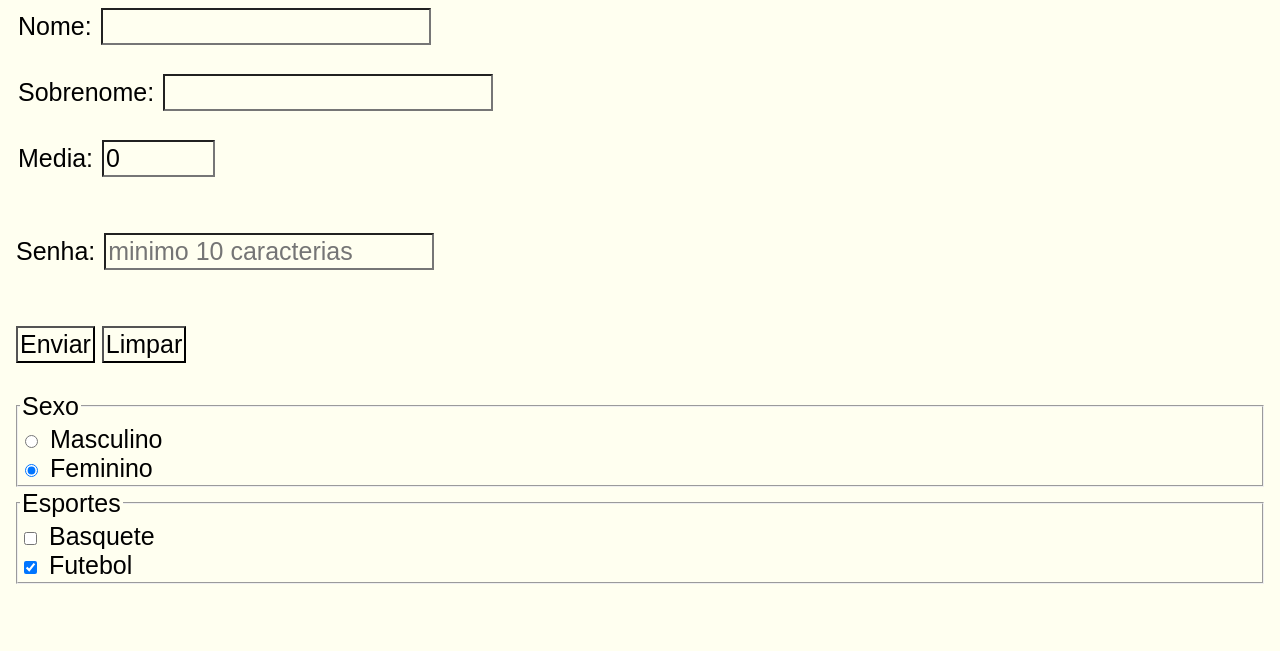
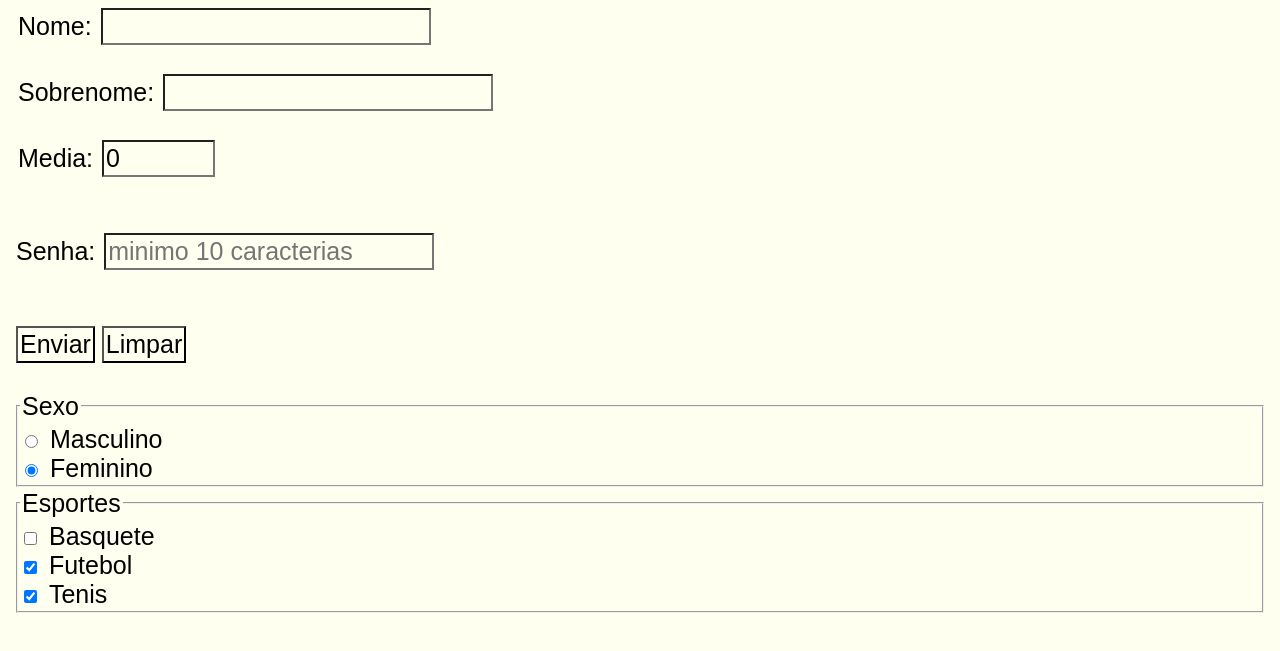
Before and after one commit to BrunoHila/HTML-CSS, a plain HTML site: page exer-formulario/index.html in a window 1280 px wide. Shown: the part 83-734 px from the top of the page. Drawn offline with Linux system fonts and the light colour scheme.

Commit message:
atualizacão

```diff
--- a/exer-formulario/index.html
+++ b/exer-formulario/index.html
@@ -50,10 +50,13 @@
       </fieldset>
 
        <fieldset>
+
         <legend>Esportes</legend>
        <input type="checkbox" name="bas" id="ibas"> <label for="ibas"> Basquete</label> <br>
 
-       <input type="checkbox" name="fut" id="ifut" checked><label for="ifut"> Futebol</label>
+       <input type="checkbox" name="fut" id="ifut" checked><label for="ifut"> Futebol</label> <br>
+
+       <input type="checkbox" name="ten" id="iten" checked> <label for="iten">Tenis</label>
     </form>
   </body>
 </html>
```
